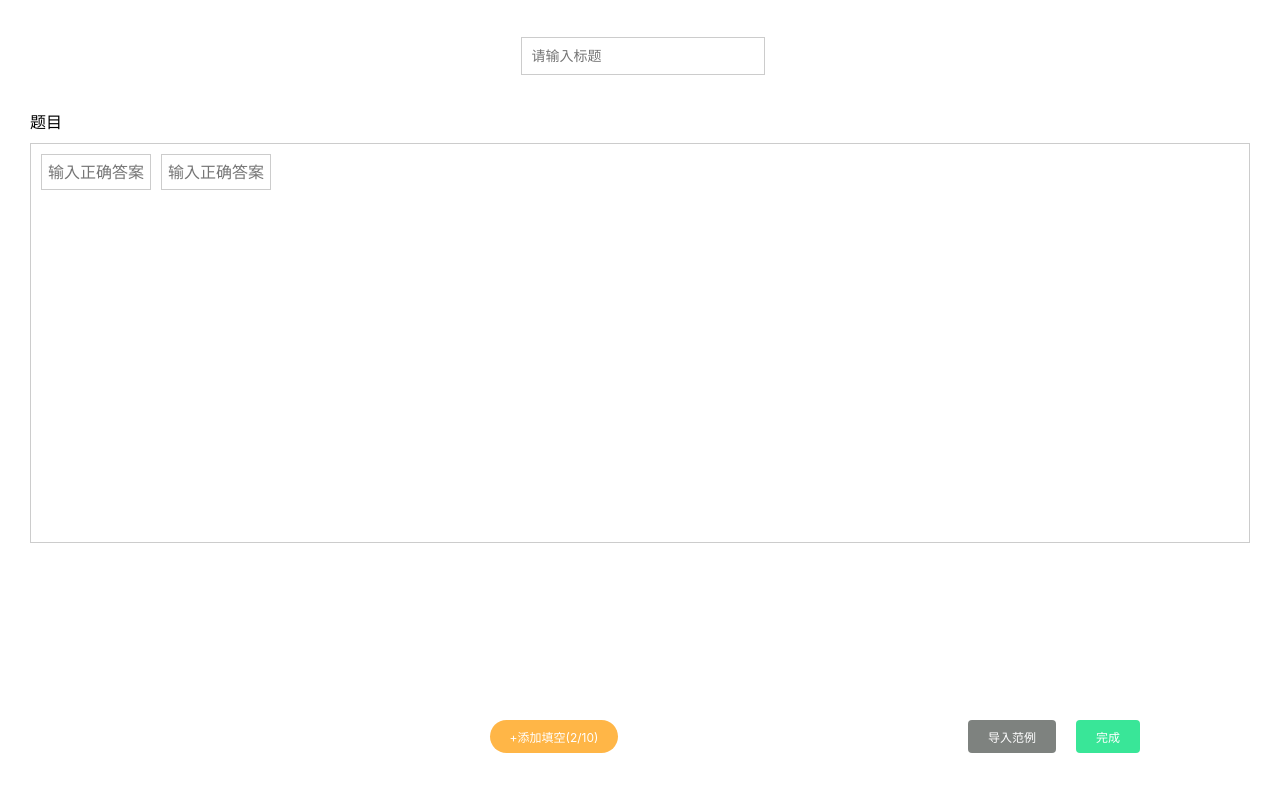
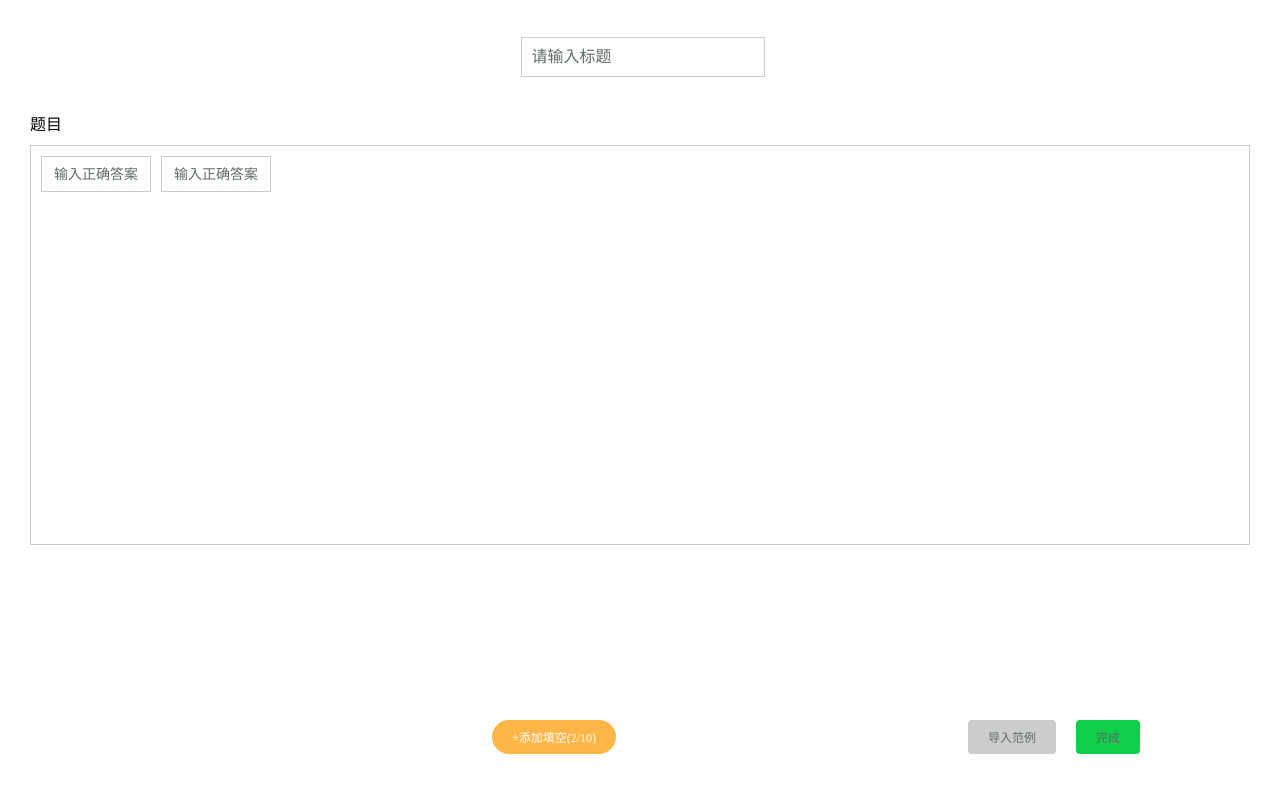
Before and after one commit to niunaibinggan/connective-words, a Nuxt app: page /config in a window 1280 px wide. Shown: the top 792 px of the page. Built offline with nearby package versions, Linux system fonts and the light colour scheme.

Commit message:
config 调整

```diff
--- a/layouts/default.vue
+++ b/layouts/default.vue
@@ -6,8 +6,7 @@
 
 <style>
   html {
-    font-family: "Source Sans Pro", -apple-system, BlinkMacSystemFont, "Segoe UI",
-      Roboto, "Helvetica Neue", Arial, sans-serif;
+    font-family: "Microsoft Yahei";
     font-size: 16px;
     word-spacing: 1px;
     -ms-text-size-adjust: 100%;
@@ -29,6 +28,7 @@
     margin: 0;
     padding: 0;
     box-sizing: border-box;
+    font-family: "Microsoft Yahei";
   }
 
   input,
@@ -53,4 +53,19 @@
   textarea {
     outline: 0;
   }
+
+  ::-webkit-input-placeholder {
+    color: #5f6c65;
+  }
+  :-moz-placeholder {
+    /* Firefox 18- */
+    color: #5f6c65;
+  }
+  ::-moz-placeholder {
+    /* Firefox 19+ */
+    color: #5f6c65;
+  }
+  :-ms-input-placeholder {
+    color: #5f6c65;
+  }
 </style>
--- a/pages/config.vue
+++ b/pages/config.vue
@@ -175,6 +175,7 @@
     text-align: center;
     border: none;
     background: none;
+    font-size: 14px;
   }
   .root__item-text {
     display: inline-block;
@@ -222,21 +223,22 @@
     width: 100%;
   }
   .root__title-set input {
+    color: #152c2c;
     border: none;
     border: 1px solid #cccccc;
-    font-size: 14px;
     margin-left: 5px;
     padding: 10px 10px;
     width: 20%;
+    font-size: 16px;
   }
 
   .root__default {
     float: right;
     padding: 8px 20px;
-    background: #7e827f;
+    background: #cccccc;
     font-size: 12px;
     border-radius: 4px;
-    color: #fff;
+    color: #5f6c65;
     cursor: pointer;
     margin-right: 20px;
   }
@@ -244,10 +246,10 @@
   .root__submit {
     float: right;
     padding: 8px 20px;
-    background: #39e698;
+    background: #0ed04b;
     font-size: 12px;
     border-radius: 4px;
-    color: #fff;
+    color: #5f6c65;
     cursor: pointer;
   }
 </style>
```
